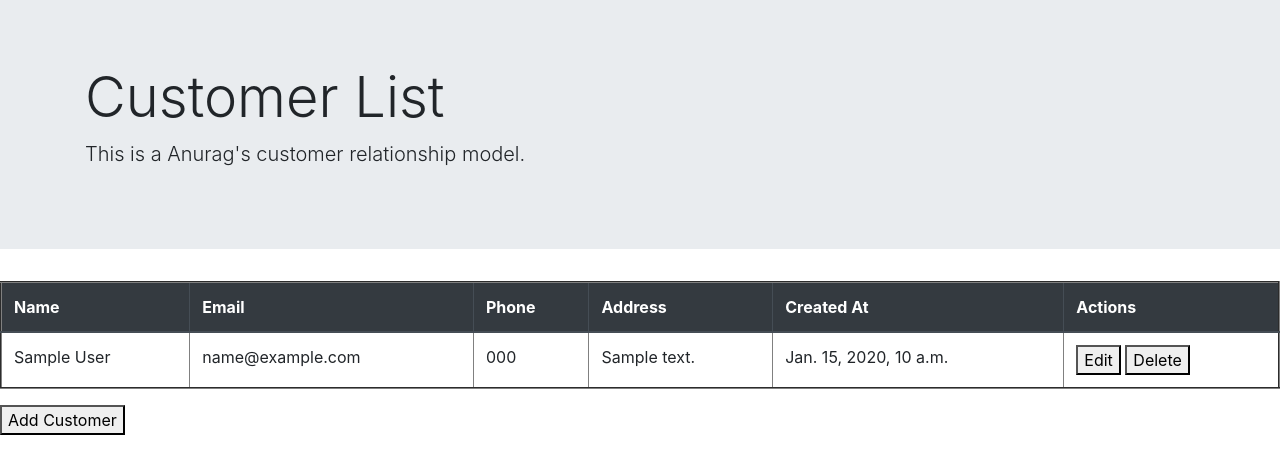
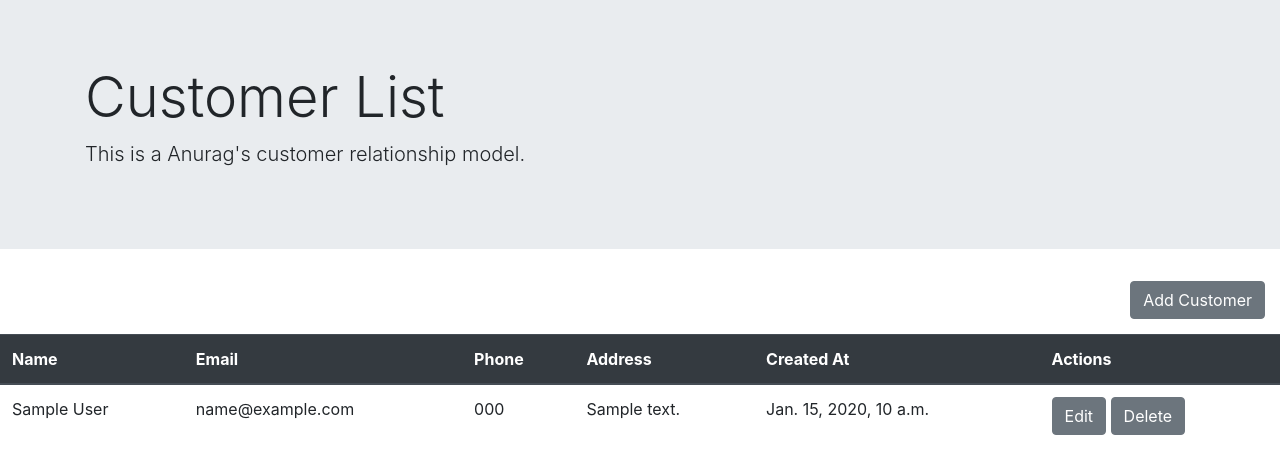
Before and after one commit to Anurag11L/customer_relationship_management, a Django app: page /crm/ in a window 1280 px wide. Shown: the top 474 px of the page. Run offline with Django 5.2, Linux system fonts and the light colour scheme; tables that the repository leaves empty hold one stand-in row (values such as "Sample post"); some libraries are stand-ins or nearby versions.

Commit message:
ui/ux final

```diff
--- a/crm_project/crm/templates/crm/customer_list.html
+++ b/crm_project/crm/templates/crm/customer_list.html
@@ -14,10 +14,15 @@
           <h1 class="display-4">Customer List</h1>
           <p class="lead">This is a Anurag's customer relationship model.</p>
         </div>
-      </div>
+    </div>
 
-    <!-- <h1></h1> -->
-    <table border="2"  class="table">
+    <div class="container-fluid" style="display: flex; margin-bottom: 0.9rem;">
+        <button style="flex-direction: row-reverse;" class="btn btn-secondary ml-auto" onclick="location.href='{% url 'crm:create_customer' %}'">
+            Add Customer
+        </button>
+    </div>
+
+    <table class="table">
         <thead class="thead-dark">
             <tr>
                 <th>Name</th>
@@ -38,17 +43,15 @@
                 <td>{{ customer.created_at }}</td>
 
                 <td>
-                    <button onclick="location.href='{% url 'crm:edit_customer' customer.id %}'">Edit</button>
-                    <button onclick="deleteCustomer({{ customer.id }})">Delete</button>
+                    <button class="btn btn-secondary" onclick="location.href='{% url 'crm:edit_customer' customer.id %}'">Edit</button>
+                    <button class="btn btn-secondary" onclick="deleteCustomer({{ customer.id }})">Delete</button>
                 </td>
             </tr>
             {% endfor %}
         </tbody>
     </table>
 
-    <button onclick="location.href='{% url 'crm:create_customer' %}'">
-        Add Customer
-    </button>
+
 
     <script>
         function deleteCustomer(customerId) {
```
Also changed, not shown: crm_project/crm/templates/crm/edit_customer.html (+7 -3 lines).
